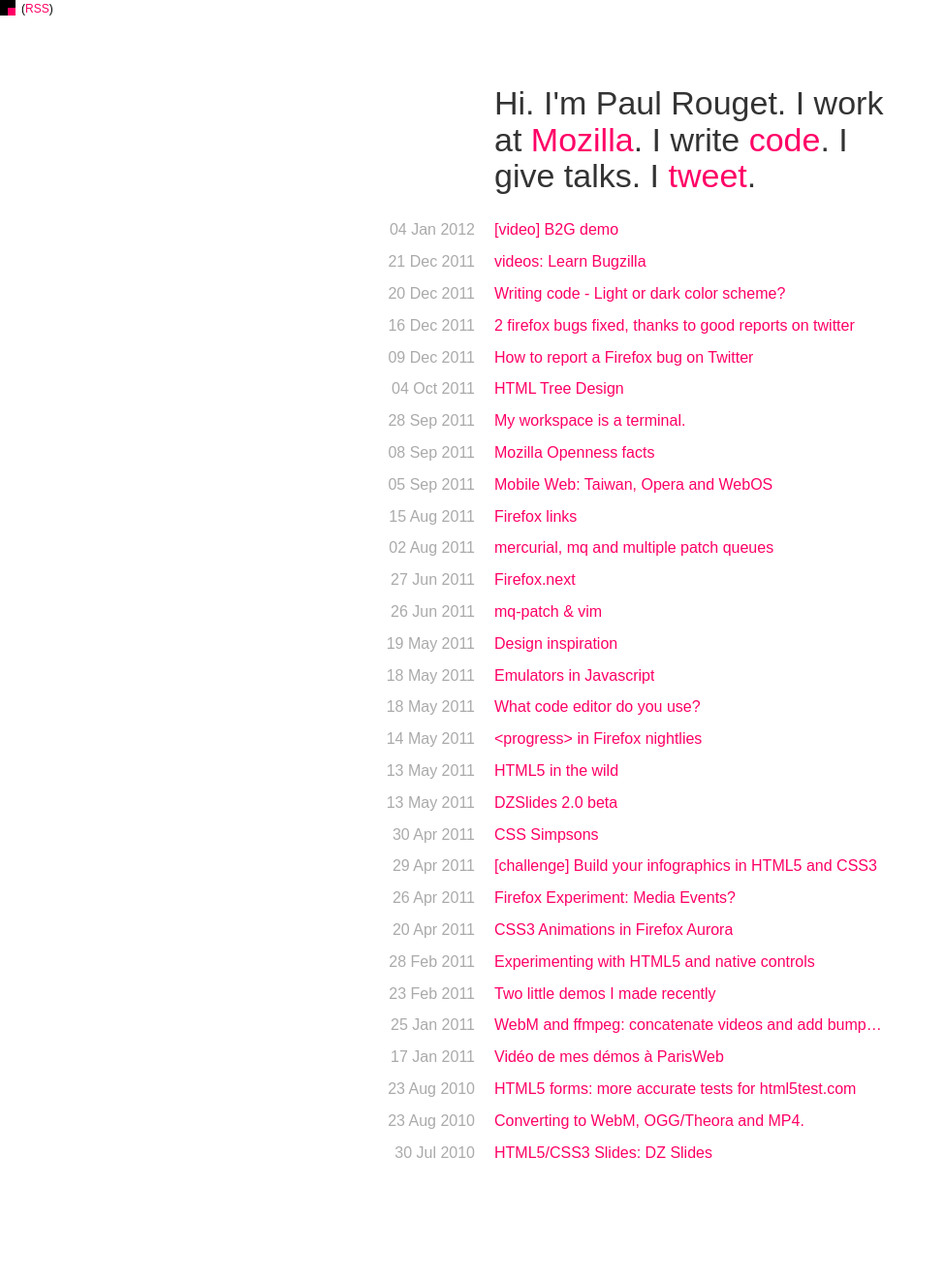
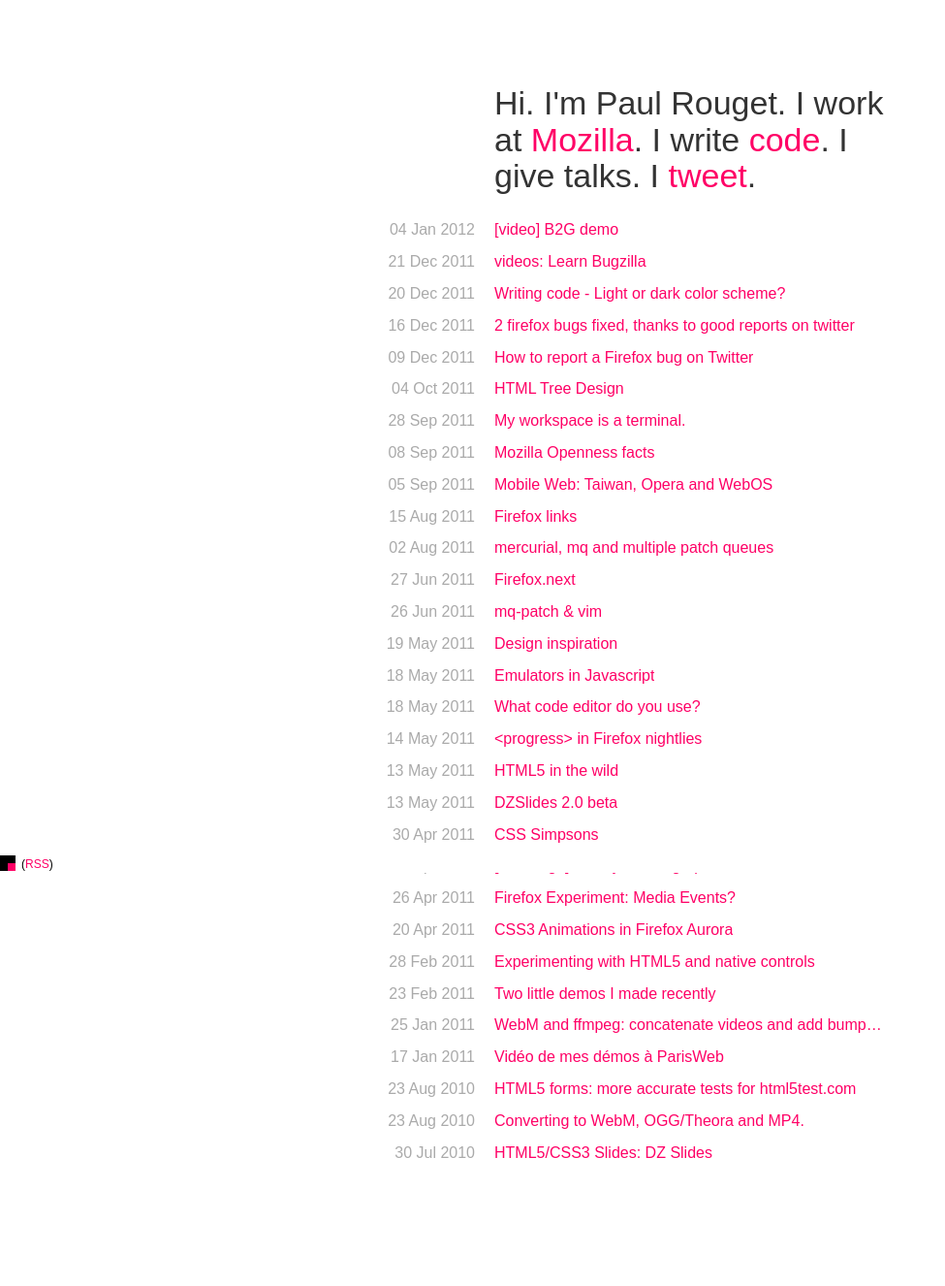
Before and after one commit to paulrouget/paulrouget.github.com, a Jekyll site: the page built from index.html, in a window 1280 px wide. Shown: the whole page at 97% size, without its empty margins (0-975 px from the left). Built offline with Jekyll 4.4.1, drawn with Linux system fonts in a browser that asks for light colours; before the commit the page ends 1234 px from its top, so only the background shows below that.

Commit message:
fixed position for aside

```diff
--- a/css/reboot.css
+++ b/css/reboot.css
@@ -3,8 +3,8 @@
 }
 
 aside {
-  position: absolute;
-  top: 0; left: 0; width: 100%;
+  position: fixed;
+  bottom: 0; left: 0; width: 100%;
   display: block;
   background: black;
   color: #fff;
@@ -34,6 +34,7 @@
   font-style: normal;
   font-variant: normal;
   font-weight:300;
+  margin-bottom: 100px;
 }
 
 article p {
```
